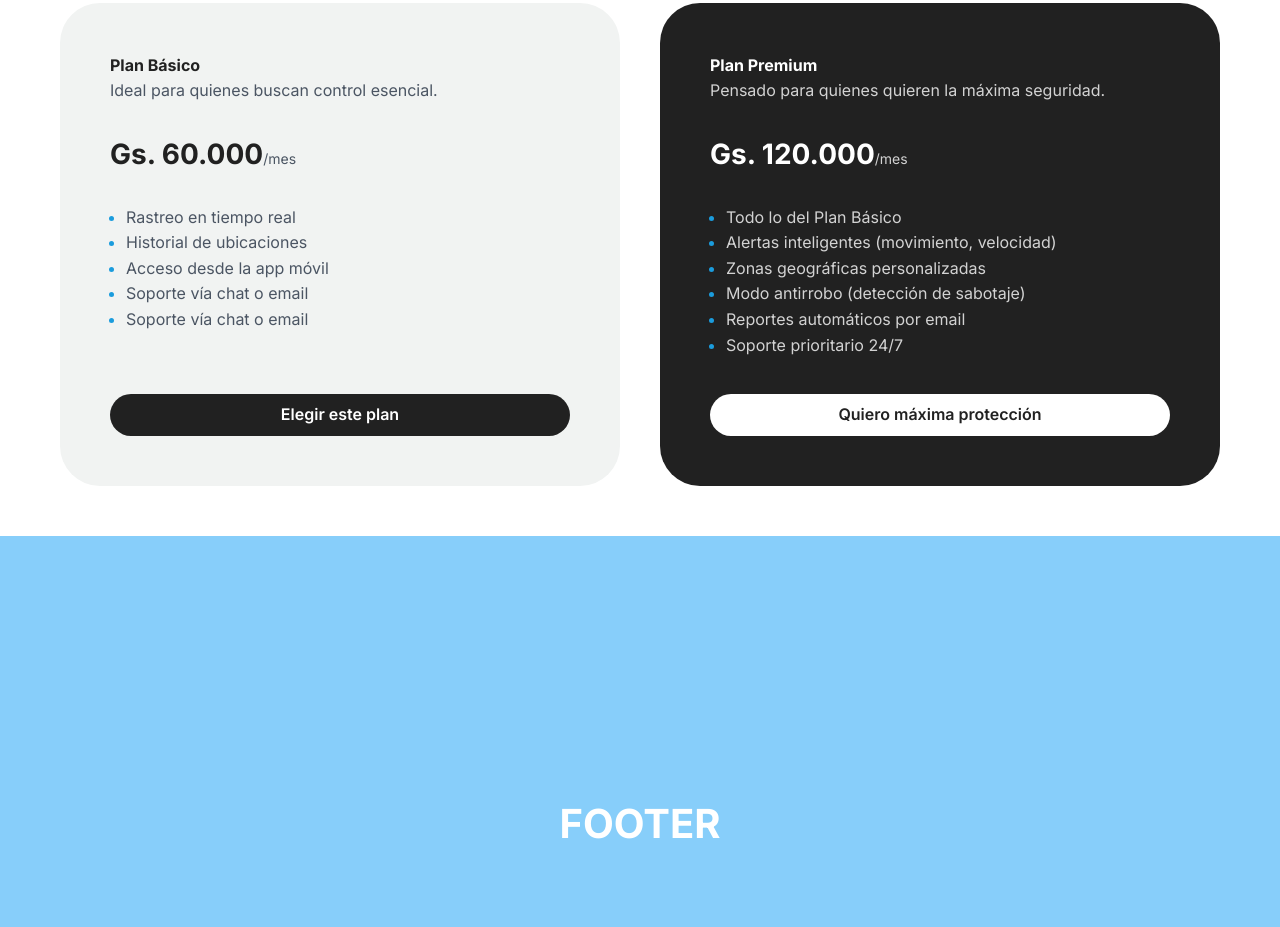
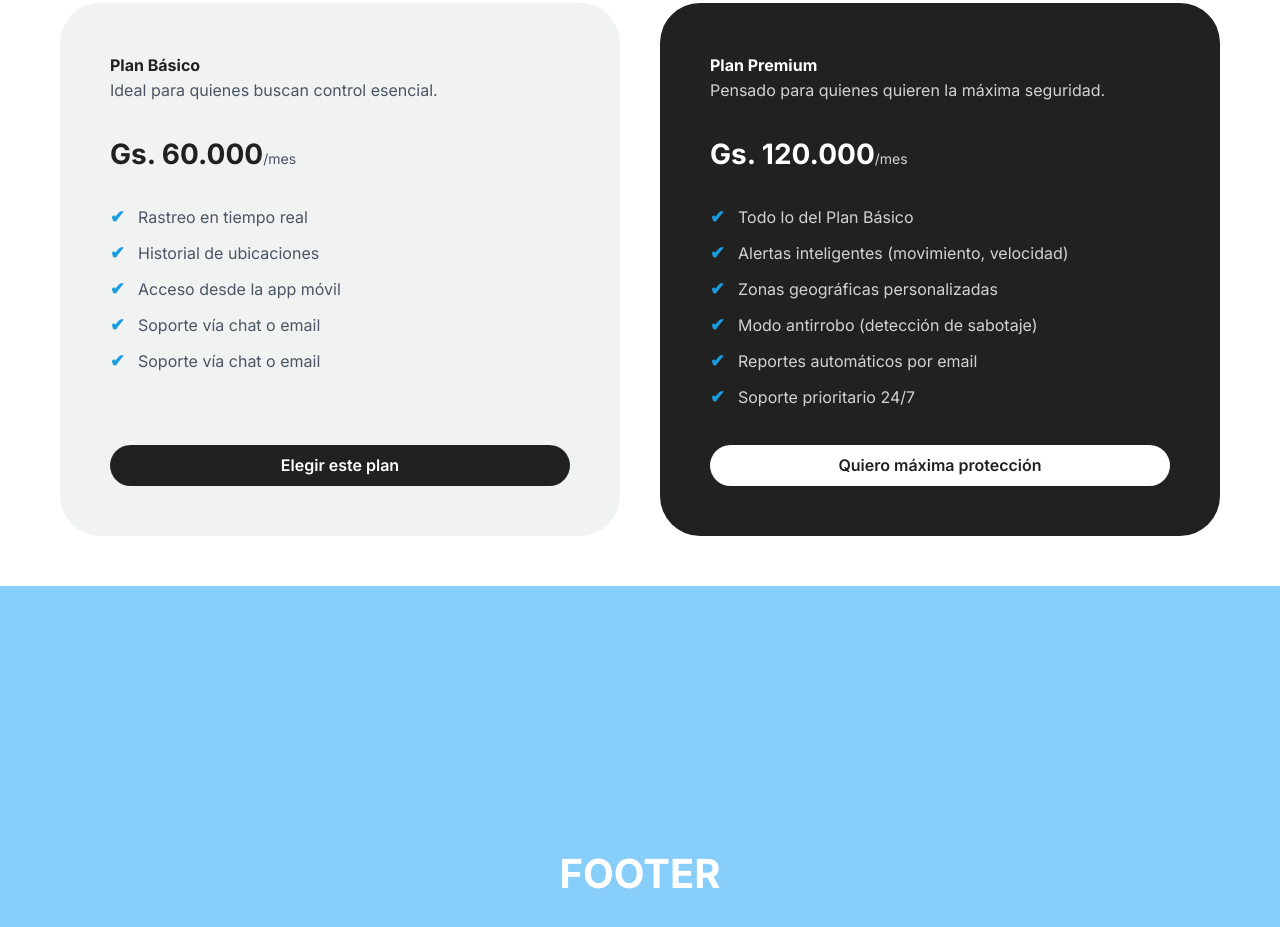
Before and after one commit to ChinoZanotti/wecontrol-website, a website: page index.html in a window 1280 px wide. Shown: the part 3025-3952 px from the top of the page. Drawn offline with Linux system fonts and the light colour scheme.

Commit message:
Finish Plans section layout and styling

```diff
--- a/index.html
+++ b/index.html
@@ -272,7 +272,7 @@
                         <h4>Plan Básico</h4>
                         <p>Ideal para quienes buscan control esencial.</p>
                         <h2 class="precio">Gs. 60.000<span>/mes</span></h2>
-                        <ul>
+                        <ul class="plan-features">
                             <li><span>Rastreo en tiempo real</span></li>
                             <li><span>Historial de ubicaciones</span></li>
                             <li><span>Acceso desde la app móvil</span></li>
@@ -287,7 +287,7 @@
                         <h4>Plan Premium</h4>
                         <p>Pensado para quienes quieren la máxima seguridad.</p>
                         <h2 class="precio">Gs. 120.000<span>/mes</span></h2>
-                        <ul>
+                        <ul class="plan-features">
                             <li><span>Todo lo del Plan Básico</span></li>
                             <li><span>Alertas inteligentes (movimiento, velocidad)</span></li>
                             <li><span>Zonas geográficas personalizadas</span></li>
--- a/scss/style.scss
+++ b/scss/style.scss
@@ -355,12 +355,27 @@ header {
 
         h2 {margin: 1em 0;}
     }
+}
 
-    ul {
-        padding-left: 1rem;
-        margin-bottom: 1em;
-        li {
-            color: variables.$celeste;
+.plan-features {
+    padding-left: 0;
+    margin-left: 0;
+    margin-bottom: 1em;
+    list-style: none;
+    li {
+        color: variables.$celeste;
+        position: relative;
+        padding-left: 28px;
+        margin-bottom: 12px;
+        line-height: 1.5;
+        &::before {
+            content: "✔";
+            position: absolute;
+            left: 0;
+            top: 50%;
+            transform: translateY(-50%);
+            font-size: 1.1rem;
+            font-weight: bold;
         }
     }
 }
```
Also changed, not shown: css/style.css, 1 other file.
